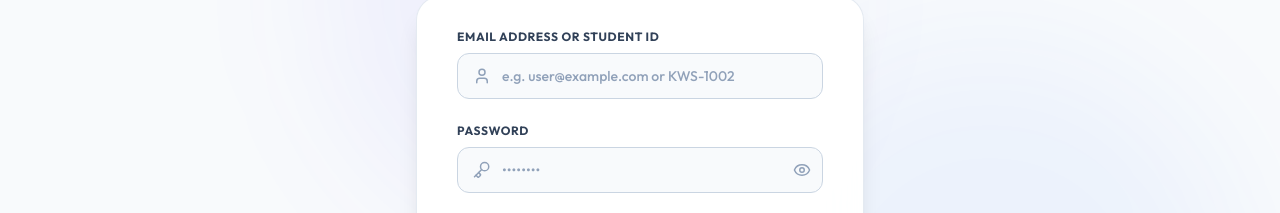
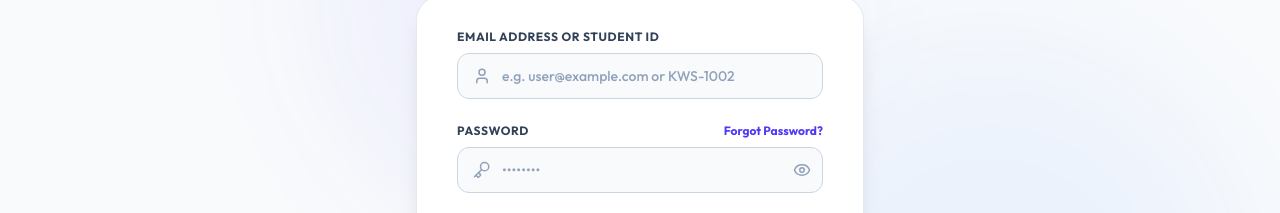
Before and after one commit to deshan2004/Kingswood-Connect, a React (Vite) app in the folder frontend/: page /login in a window 1280 px wide. Shown: the part 257-470 px from the top of the page. Built offline with nearby package versions, Linux system fonts and the light colour scheme; no server answers.

Commit message:
Update Login.jsx

```diff
--- a/frontend/src/pages/Login.jsx
+++ b/frontend/src/pages/Login.jsx
@@ -307,9 +307,23 @@ const Login = () => {
               </div>
 
               <div>
-                <label className="block text-xs font-bold text-slate-700 uppercase tracking-wider mb-2">
-                  Password
-                </label>
+                <div className="flex items-center justify-between mb-2">
+                  <label className="block text-xs font-bold text-slate-700 uppercase tracking-wider">
+                    Password
+                  </label>
+                  <button
+                    type="button"
+                    onClick={() => {
+                      setResetIdentifier(identifier);
+                      setIsResetMode(true);
+                      setError('');
+                      setResetSuccess('');
+                    }}
+                    className="text-xs font-bold text-indigo-600 hover:text-indigo-800 hover:underline transition-colors"
+                  >
+                    Forgot Password?
+                  </button>
+                </div>
                 <div className="relative">
                   <span className="absolute inset-y-0 left-0 pl-4 flex items-center text-slate-400">
                     <Key size={18} />
```
